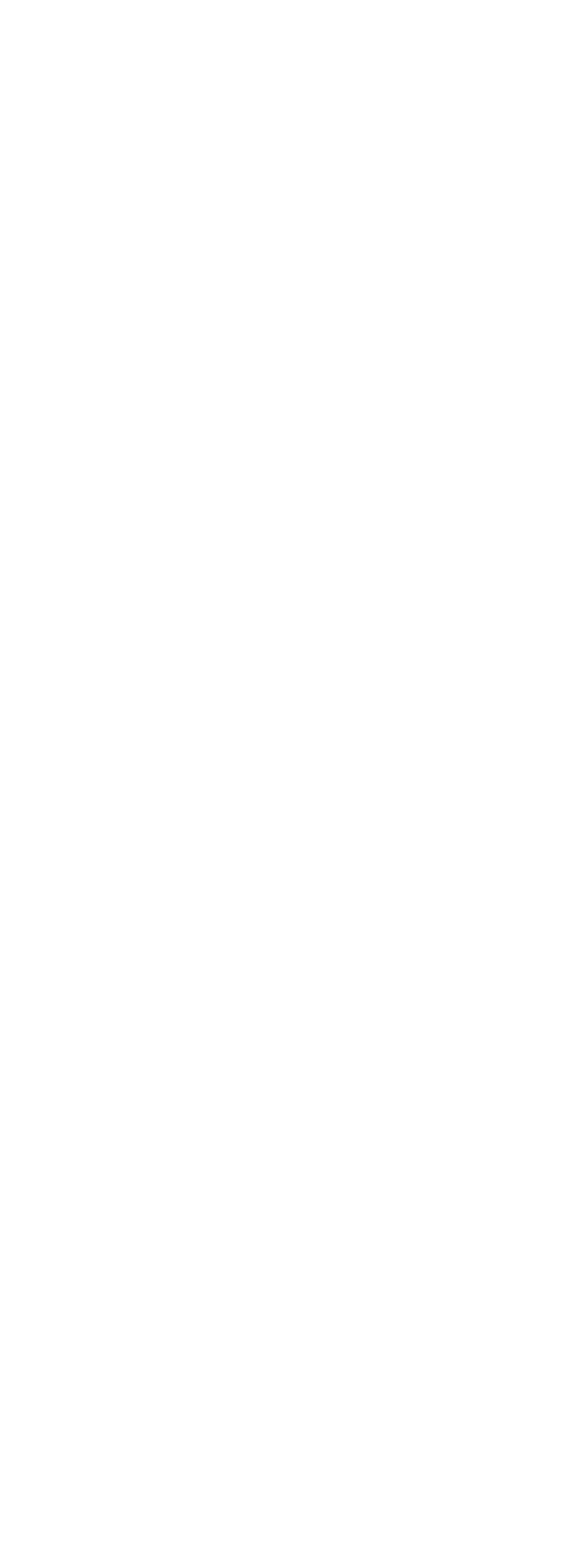
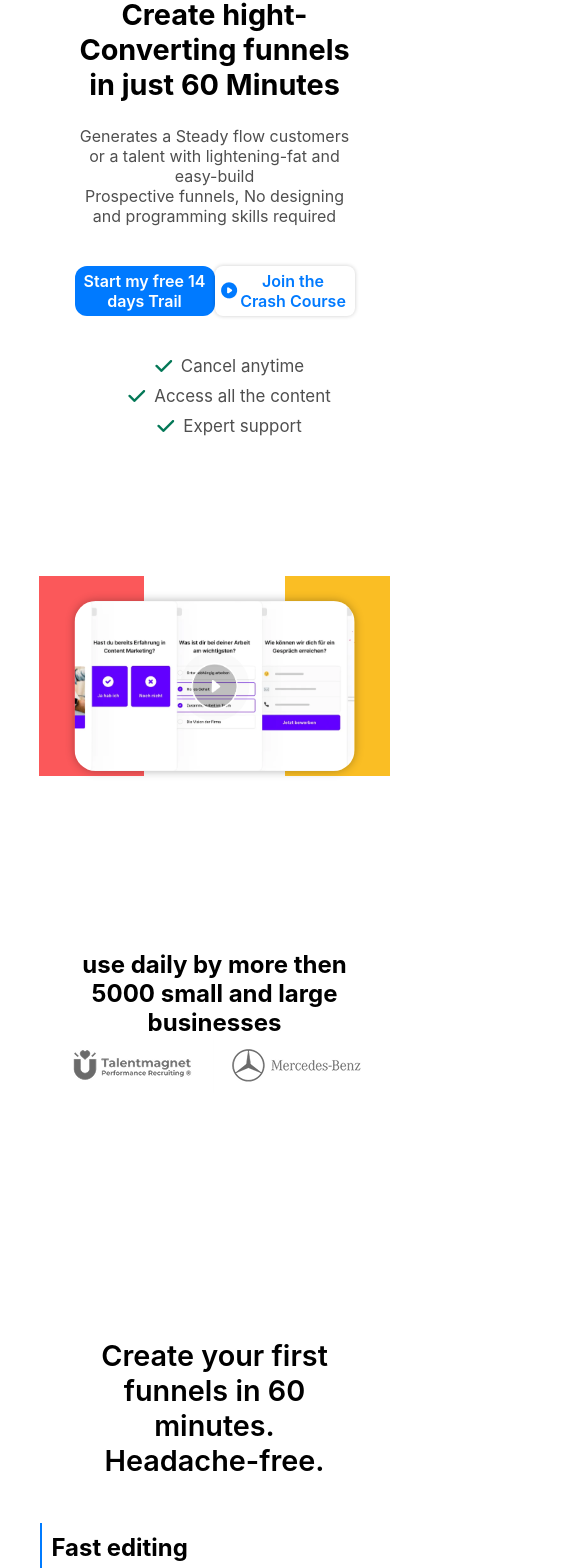
Before and after one commit to GhulamShabbir1/ClarityU-Landing-Page, a React (Vite) app: page / in a window 390 px wide. Shown: the part 100-1668 px from the top of the page, 585 px wide, since content can reach past the window. Before the commit the page ends 844 px from the top, so only its background shows below. Built offline with nearby package versions, Linux system fonts and the light colour scheme.

Commit message:
issues resolve

```diff
--- a/src/App.jsx
+++ b/src/App.jsx
@@ -11,10 +11,9 @@ import Section8 from "./Components/Section8";
 function App() {
   return (
     <>
-
       <div className="centerize">
         <Navbar />
-        {/* <Section1></Section1>
+        <Section1></Section1>
         <div className="same">
           <Section2></Section2>
           <Section3></Section3>
@@ -23,7 +22,7 @@ function App() {
           <Section6></Section6>
         </div>
         <Section7></Section7>
-        <Section8></Section8> */}
+        <Section8></Section8>
       </div>
     </>
   );
--- a/src/Components/Section7.jsx
+++ b/src/Components/Section7.jsx
@@ -17,7 +17,7 @@ function Section7() {
             Start advertising more <br />
             effectively in the mobile age.
           </h2>
-          <div className="check-list">
+          <div className="check-list cl">
             <ul>
               <li className="points">
                 <img src={Check} alt="check" />
--- a/src/index.css
+++ b/src/index.css
@@ -1,7 +1,7 @@
 * {
   margin: 0%;
   box-sizing: border-box;
-  font-family: sans-serif;
+  font-family: "Inter",sans-serif;
 }
 
 .centerize{
@@ -920,18 +920,22 @@ text {
 @media only screen and (max-width: 1024px) {
 
 .centerize{
-    display: flex;
-    flex-direction: column;
+    /* display: flex;
+    flex-direction: column;
+    align-items: center;
+    justify-content: center; */
+    width: 90% ;
+    margin: 0 auto;
+
+  }
+
+  nav {
+    display: flex;
         align-items: center;
         justify-content: space-evenly;
-  }
-
-  nav {
-    display: flex;
-    align-items: center;
-    justify-content: space-around;
         margin-left: 60px;
         margin-right: 60px;
+        width: 800px;
   }
 
   .nav-btn{
@@ -946,7 +950,7 @@ text {
 
 
   ul{
-    gap: 20px;
+    gap: 10px;
   }
 
   ul li{
@@ -955,13 +959,13 @@ text {
 
   .heroSection-cont h2 {
     font-size: 3rem;
-    width: 700px;
+    width: 70%;
     margin-top: 100px;
   }
 
   p {
-    width: 700px;
-    font-size: 17px;
+    width: 600px;
+    font-size: 15px;
   }
 
   .same, .customerReview-cont, .testification,  .advertising-center {
@@ -969,12 +973,19 @@ text {
   }
 
   .heroSection-btn {
-    width: 500px;
+    width: 400px;
   }
 
   .start, .join {
-    width: 240px;
-    height: 56px;
+    width: 220px;
+    height: 46px;
+    font-weight: 600;
+    font-size: 15px;
+  }
+
+  .check-list{
+    font-size: 15px;
+    margin-left: -10px;
   }
 
   .center {
@@ -998,6 +1009,52 @@ text {
   object-fit: cover;
 }
 
+.createFunel-cont h2 {
+    font-weight: 650;
+    font-size: 3.5rem;
+    width: 80%;
+    text-align: center;
+    padding: 0;
+}
+.review-card {
+    background-color: #eaf0f6;
+    border-radius: 20px;
+    display: flex;
+    align-items: center;
+    justify-content: space-between;
+    width: 80%;
+}
+.review-left {
+    width: 400px;
+    height: 450px;
+    flex: 1;
+    padding: 30px;
+    display: flex;
+    flex-direction: column;
+    justify-content: space-evenly;
+}
+
+.review-right {
+    flex: 1;
+    width: 300px;
+    height: 450px;
+}
+
+.review-right img {
+    object-fit: cover;
+     width: 350px;
+    height: 450px;
+}
+
+    .createFunel-cont h2 {
+        font-weight: 600;
+        font-size: 3.5rem;
+        width: 90%;
+        text-align: center;
+        padding: 0;
+        margin-bottom: 70px;
+    }
+
   .disc-img img {
     width: 400px;
     height: 250px;
@@ -1212,11 +1269,12 @@ text {
 
 @media  (max-width: 768px) {
 
- .centerize{
+     .centerize {
         display: flex;
         flex-direction: column;
         align-items: center;
         justify-content: center;
+        margin-left: 10%;
     }
 
   nav {
@@ -1227,6 +1285,7 @@ text {
   }
 
      .nav-links {
+        align-items: center;
         display: none;
         flex-direction: column;
         position: absolute;
@@ -1234,9 +1293,9 @@ text {
         left: 0;
         background-color: white;
         width: 100%;
-    padding: 10px 0;
-  }
-
+        padding: 20px 0;
+        margin-top: 30px;
+    }
   .nav-links.active {
     display: flex;
   }
@@ -1245,8 +1304,63 @@ text {
     display: flex;
   }
 
-  .nav-btn {
-    display: none;
+  .logo-track {
+    display: flex;
+    align-items: center;
+    justify-content: center;
+    height: 56px;
+    width: auto;
+    margin: auto;
+}
+
+.createFunel-main, .toolsIntegration-main {
+        margin-top: -20px;
+        flex-direction: column;
+        height: auto;
+        gap: 40px;
+    }
+
+    .createFunel-main, .toolsIntegration-main {
+        flex-direction: column;
+        height: auto;
+        gap: 40px;
+        margin-top: 30px;
+    }
+
+.review-left {
+        width: 300px;
+        height: 450px;
+        flex: 1;
+        padding: 30px;
+        display: flex;
+        flex-direction: column;
+        justify-content: space-evenly;
+    }
+
+    .review-text {
+    width: 250px;
+    height: 120px;
+    font-size: 22px;
+    font-weight: bold;
+    text-align: left;
+    color: #111;
+}
+
+    .review-right {
+
+        width: 350px;
+        height: 450px;
+    }
+    .review-right img {
+        flex: 1;
+        width: 300px;
+        height: 450px;
+    }
+
+  .createFunel-cont h2, .advertising-center h2 {
+        font-size: 2.5rem;
+        width: 550px;
+        margin-top: 200px;
     }
 
   nav ul {
@@ -1360,6 +1474,12 @@ text {
     background-color: #E0E7ED;
   }
 
+ .advertising-center h2 {
+        font-size: 2.5rem;
+        width: 550px;
+        margin-top: -30px;
+    }
+
   .customerReview-main {
     width: 300px;
     height: 380px;
@@ -1435,6 +1555,10 @@ text {
     height: 85%;
   }
 
+  .onlineMarket-cont {
+    margin-top: 0px;
+}
+
   .features {
     height: auto;
     gap: 30px;
@@ -1455,7 +1579,24 @@ text {
         flex-direction: column;
         height: auto;
         padding: 40px 0;
-    gap: 30px;
+        margin-left: -200px;
+    }
+.advertising-center h2 {
+        font-size: 2.5rem;
+        width: 400px;
+    }
+
+    .advertising-center {
+        display: flex;
+        justify-content: space-evenly;
+        align-items: center;
+        margin-top: -200px;
+        margin-left: 20px;
+    }
+
+    .cl{
+      margin-bottom: 20px;
+      font-size: 15px;
     }
 
   .more {
@@ -1466,6 +1607,18 @@ text {
   .advertise {
     width: 500px;
     overflow: hidden;
+  }
+
+  .footer {
+    width: 100%;
+    margin-top: 132px;
+    height: auto;
+    color: white;
+    background-color: #14171F;
+    display: flex;
+    flex-direction: column;
+    align-items: center;
+    justify-content: space-evenly;
 }
 }
 
@@ -1574,11 +1727,11 @@ text {
   }
 
   .feature1,
-  .feature2,
-  .feature3 {
+  .feature2 {
     width: 350px;
     height: auto;
-    padding: 30px 0;
+    margin-left: -100px;
+
   }
 
   .ad {
@@ -1610,4 +1763,40 @@ text {
     width: 170px;
     font-size: 15px;
   }
-}
+  .slider-container {
+    background-color: #eaf0f6;
+    padding: 40px 0;
+    border-radius: 20px;
+    display: flex;
+    flex-direction: column;
+    position: relative;
+    align-items: center;
+    justify-content: center;
+    width: 100%;
+    box-shadow: 0 4px 20px rgba(0, 0, 0, 0.05);
+    height: auto;
+}
+
+    .review-card {
+        background-color: #eaf0f6;
+        border-radius: 20px;
+        display: flex;
+        flex-direction: column;
+        align-items: center;
+        justify-content: center;
+        width: 80%;
+    }
+    .review-card img{
+      margin-left: 60px ;
+      width: 200px;
+      height: 250px;
+    }
+
+    .features {
+        width: 400px;
+        display: flex;
+        height: auto;
+    }
+
+
+}
```
Lines whose indentation alone changed are shown as unchanged.
